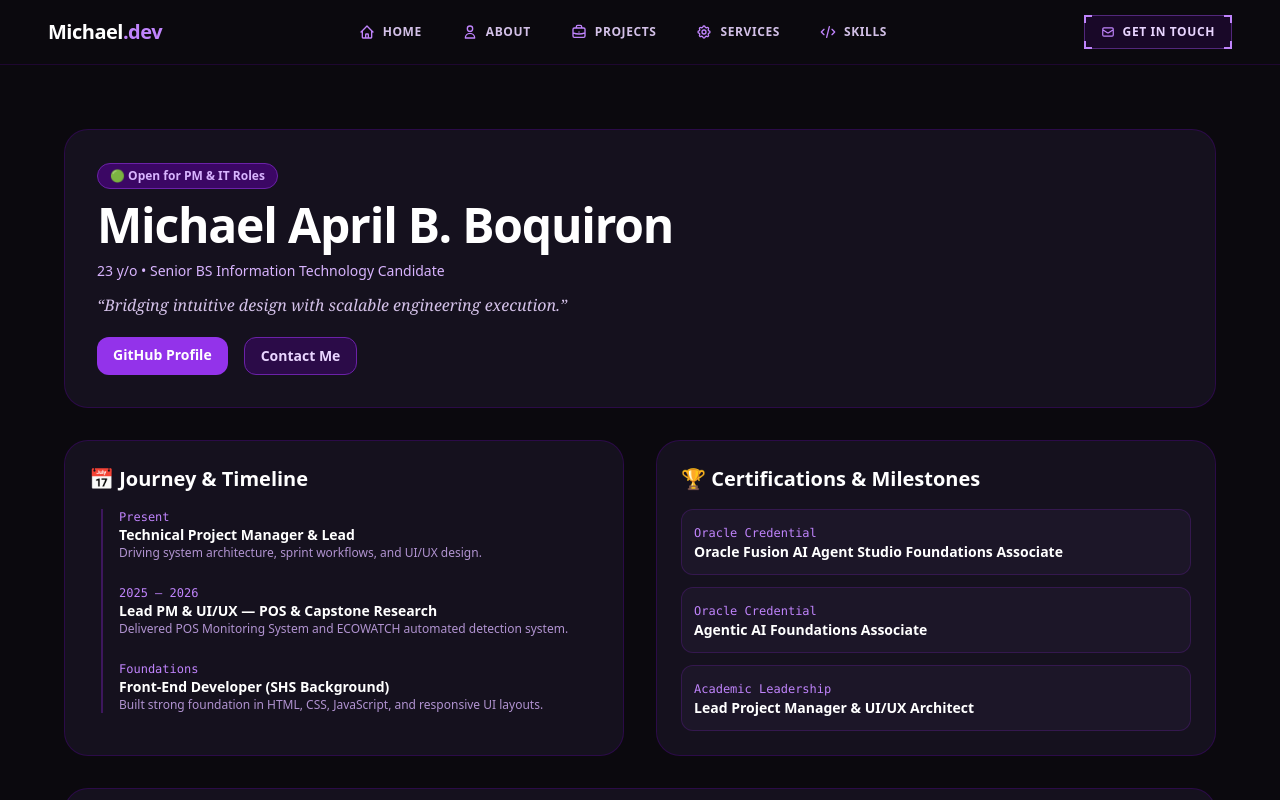
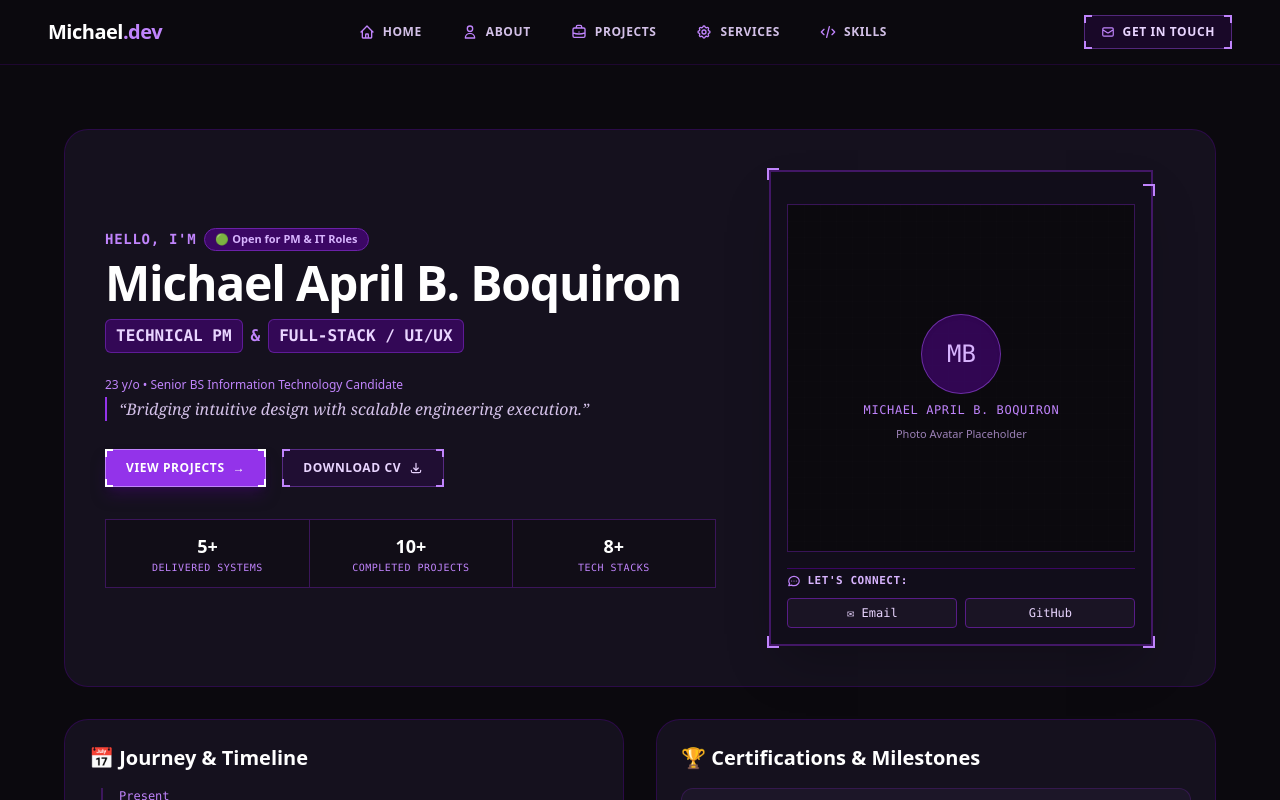
Before and after one commit to kashumadesu/Portfolio, a Next.js app: page / in a window 1280 px wide. Shown: the top 800 px of the page. Built offline with nearby package versions, Linux system fonts and the light colour scheme.

Commit message:
feat: redesign hero section into split tech-frame layout with stats and connect card

```diff
--- a/pages/index.js
+++ b/pages/index.js
@@ -28,20 +28,145 @@ export default function Home() {
         <div className="max-w-6xl mx-auto space-y-8">
 
         {/* 1. HERO / LANDING SECTION */}
-          <header id="home" className="bg-[#15111E] border border-purple-950/60 rounded-3xl p-8 flex flex-col md:flex-row items-center gap-8 justify-between scroll-mt-24">
-            <div className="space-y-3 text-center md:text-left">
-              <span className="inline-block px-3 py-1 bg-purple-950 text-purple-300 text-xs font-semibold rounded-full border border-purple-800">
+        <header id="home" className="bg-[#15111E] border border-purple-950/60 rounded-3xl p-6 md:p-10 scroll-mt-24">
+        <div className="grid grid-cols-1 lg:grid-cols-12 gap-8 items-center">
+
+            {/* Left Column: Bio, Titles, Action Buttons & Metrics */}
+            <div className="lg:col-span-7 space-y-6">
+            <div className="space-y-2">
+                <div className="flex items-center gap-2">
+                <span className="text-sm font-mono text-purple-400 font-bold uppercase tracking-wider">HELLO, I&apos;M</span>
+                <span className="inline-block px-2.5 py-0.5 bg-purple-950 text-purple-300 text-[11px] font-semibold rounded-full border border-purple-800">
                     🟢 Open for PM & IT Roles
                 </span>
-              <h1 className="text-4xl md:text-5xl font-bold text-white tracking-tight">Michael April B. Boquiron</h1>
-              <p className="text-sm text-purple-300 font-medium">23 y/o • Senior BS Information Technology Candidate</p>
-              <p className="italic text-purple-200/90 font-serif text-base">
+                </div>
+
+                <h1 className="text-4xl sm:text-5xl font-extrabold text-white tracking-tight">
+                Michael April B. Boquiron
+                </h1>
+
+                <div className="flex flex-wrap items-center gap-2 pt-1 font-mono text-sm sm:text-base font-bold text-purple-300">
+                <span className="bg-purple-950/80 px-2.5 py-1 rounded-md border border-purple-800/80 text-purple-200">
+                    TECHNICAL PM
+                </span>
+                <span className="text-purple-400">&amp;</span>
+                <span className="bg-purple-950/80 px-2.5 py-1 rounded-md border border-purple-800/80 text-purple-200">
+                    FULL-STACK / UI/UX
+                </span>
+                </div>
+            </div>
+
+            {/* Quote / Subtext */}
+            <div className="space-y-1">
+                <p className="text-xs text-purple-400 font-medium">23 y/o • Senior BS Information Technology Candidate</p>
+                <p className="italic text-purple-200/90 font-serif text-base border-l-2 border-purple-600 pl-3">
                 &ldquo;Bridging intuitive design with scalable engineering execution.&rdquo;
                 </p>
-              <div className="flex gap-4 pt-2 justify-center md:justify-start">
-                <a href="https://github.com/kashumadesu" target="_blank" rel="noreferrer" className="px-4 py-2 bg-purple-600 hover:bg-purple-700 text-white text-sm font-semibold rounded-xl transition">GitHub Profile</a>
-                <a href="#contact" className="px-4 py-2 bg-purple-950/60 hover:bg-purple-900 border border-purple-800 text-purple-200 text-sm font-semibold rounded-xl transition">Contact Me</a>
             </div>
+
+            {/* Action Buttons */}
+            <div className="flex flex-wrap items-center gap-4 pt-1">
+                <a
+                href="#projects"
+                className="group relative px-5 py-2.5 border border-purple-400 bg-purple-600 hover:bg-purple-700 text-white font-bold text-xs tracking-wider transition-all duration-200 flex items-center gap-2 shadow-lg shadow-purple-950/50"
+                >
+                {/* Tech Brackets */}
+                <span className="absolute -top-[1px] -left-[1px] w-2 h-2 border-t-2 border-l-2 border-white" />
+                <span className="absolute -top-[1px] -right-[1px] w-2 h-2 border-t-2 border-r-2 border-white" />
+                <span className="absolute -bottom-[1px] -left-[1px] w-2 h-2 border-b-2 border-l-2 border-white" />
+                <span className="absolute -bottom-[1px] -right-[1px] w-2 h-2 border-b-2 border-r-2 border-white" />
+                <span>VIEW PROJECTS</span>
+                <span className="group-hover:translate-x-1 transition-transform">&rarr;</span>
+                </a>
+
+                <a
+                href="#"
+                className="group relative px-5 py-2.5 border border-purple-500/40 hover:border-purple-400 bg-purple-950/30 hover:bg-purple-900/40 text-purple-200 hover:text-white font-bold text-xs tracking-wider transition-all duration-200 flex items-center gap-2"
+                >
+                <span className="absolute -top-[1px] -left-[1px] w-2 h-2 border-t-2 border-l-2 border-purple-400" />
+                <span className="absolute -top-[1px] -right-[1px] w-2 h-2 border-t-2 border-r-2 border-purple-400" />
+                <span className="absolute -bottom-[1px] -left-[1px] w-2 h-2 border-b-2 border-l-2 border-purple-400" />
+                <span className="absolute -bottom-[1px] -right-[1px] w-2 h-2 border-b-2 border-r-2 border-purple-400" />
+                <span>DOWNLOAD CV</span>
+                <svg className="w-3.5 h-3.5" fill="none" stroke="currentColor" viewBox="0 0 24 24">
+                    <path strokeLinecap="round" strokeLinejoin="round" strokeWidth={2} d="M4 16v1a3 3 0 003 3h10a3 3 0 003-3v-1m-4-4l-4 4m0 0l-4-4m4 4V4" />
+                </svg>
+                </a>
+            </div>
+
+            {/* Wireframe Stat Boxes */}
+            <div className="pt-2">
+                <div className="grid grid-cols-3 border border-purple-900/60 bg-[#0B090E]/40 text-center divide-x divide-purple-900/60">
+                <div className="p-3">
+                    <div className="text-lg font-bold text-white">5+</div>
+                    <div className="text-[10px] uppercase tracking-wider text-purple-400 font-mono">Delivered Systems</div>
+                </div>
+                <div className="p-3">
+                    <div className="text-lg font-bold text-white">10+</div>
+                    <div className="text-[10px] uppercase tracking-wider text-purple-400 font-mono">Completed Projects</div>
+                </div>
+                <div className="p-3">
+                    <div className="text-lg font-bold text-white">8+</div>
+                    <div className="text-[10px] uppercase tracking-wider text-purple-400 font-mono">Tech Stacks</div>
+                </div>
+                </div>
+            </div>
+            </div>
+
+            {/* Right Column: Frame Picture Card & Let's Connect */}
+            <div className="lg:col-span-5 flex justify-center">
+            <div className="relative w-full max-w-sm bg-[#110D1A] border-2 border-purple-900/70 p-4 shadow-2xl space-y-4">
+
+                {/* Outer Corner Frame Brackets */}
+                <span className="absolute -top-1 -left-1 w-3 h-3 border-t-2 border-l-2 border-purple-400 pointer-events-none" />
+                <span className="absolute -top-1 -right-1 w-3 h-3 border-t-2 border-r-2 border-purple-400 pointer-events-none" />
+                <span className="absolute -bottom-1 -left-1 w-3 h-3 border-b-2 border-l-2 border-purple-400 pointer-events-none" />
+                <span className="absolute -bottom-1 -right-1 w-3 h-3 border-b-2 border-r-2 border-purple-400 pointer-events-none" />
+
+                {/* Image / Avatar Display Box */}
+                <div className="relative aspect-square w-full bg-[#0B090E] border border-purple-900/60 flex items-center justify-center overflow-hidden group">
+                {/* Cyber Grid Background Accent */}
+                <div className="absolute inset-0 opacity-20 bg-[linear-gradient(to_right,#80808012_1px,transparent_1px),linear-gradient(to_bottom,#80808012_1px,transparent_1px)] bg-[size:16px_16px]" />
+
+                <div className="text-center z-10 space-y-2 p-6">
+                    <div className="w-20 h-20 mx-auto rounded-full bg-purple-950/80 border border-purple-500/50 flex items-center justify-center text-2xl font-mono text-purple-300 shadow-inner">
+                    MB
+                    </div>
+                    <p className="text-xs font-mono text-purple-400 uppercase tracking-wider">Michael April B. Boquiron</p>
+                    <p className="text-[11px] text-purple-300/70">Photo Avatar Placeholder</p>
+                </div>
+                </div>
+
+                {/* Let's Connect Footer Bar */}
+                <div className="space-y-2 pt-1 border-t border-purple-950">
+                <div className="flex items-center gap-1.5 text-[11px] font-mono text-purple-300 font-bold uppercase tracking-wider">
+                    <svg className="w-3.5 h-3.5 text-purple-400" fill="none" stroke="currentColor" viewBox="0 0 24 24">
+                    <path strokeLinecap="round" strokeLinejoin="round" strokeWidth={2} d="M8 12h.01M12 12h.01M16 12h.01M21 12c0 4.418-4.03 8-9 8a9.863 9.863 0 01-4.255-.949L3 20l1.395-3.72C3.512 15.042 3 13.574 3 12c0-4.418 4.03-8 9-8s9 3.582 9 8z" />
+                    </svg>
+                    <span>LET&apos;S CONNECT:</span>
+                </div>
+
+                <div className="grid grid-cols-2 gap-2 text-xs font-mono">
+                    <a
+                    href="mailto:contact@example.com"
+                    className="flex items-center justify-center gap-1.5 py-1.5 bg-[#1A1424] hover:bg-purple-900/60 border border-purple-900 text-purple-200 rounded transition text-center"
+                    >
+                    <span>✉ Email</span>
+                    </a>
+                    <a
+                    href="https://github.com/kashumadesu"
+                    target="_blank"
+                    rel="noreferrer"
+                    className="flex items-center justify-center gap-1.5 py-1.5 bg-[#1A1424] hover:bg-purple-900/60 border border-purple-900 text-purple-200 rounded transition text-center"
+                    >
+                    <span>GitHub</span>
+                    </a>
+                </div>
+                </div>
+
+            </div>
+            </div>
+
         </div>
         </header>
 
```
Lines whose indentation alone changed are shown as unchanged.
